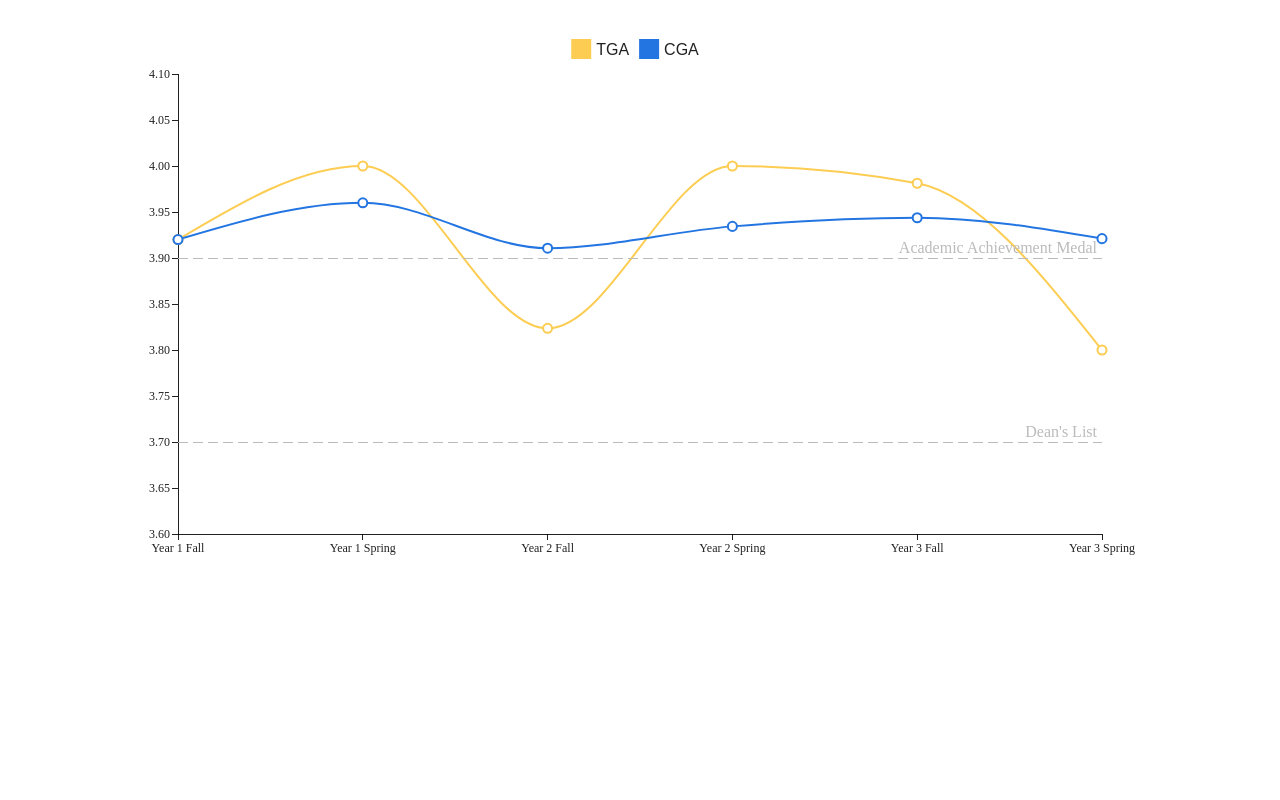
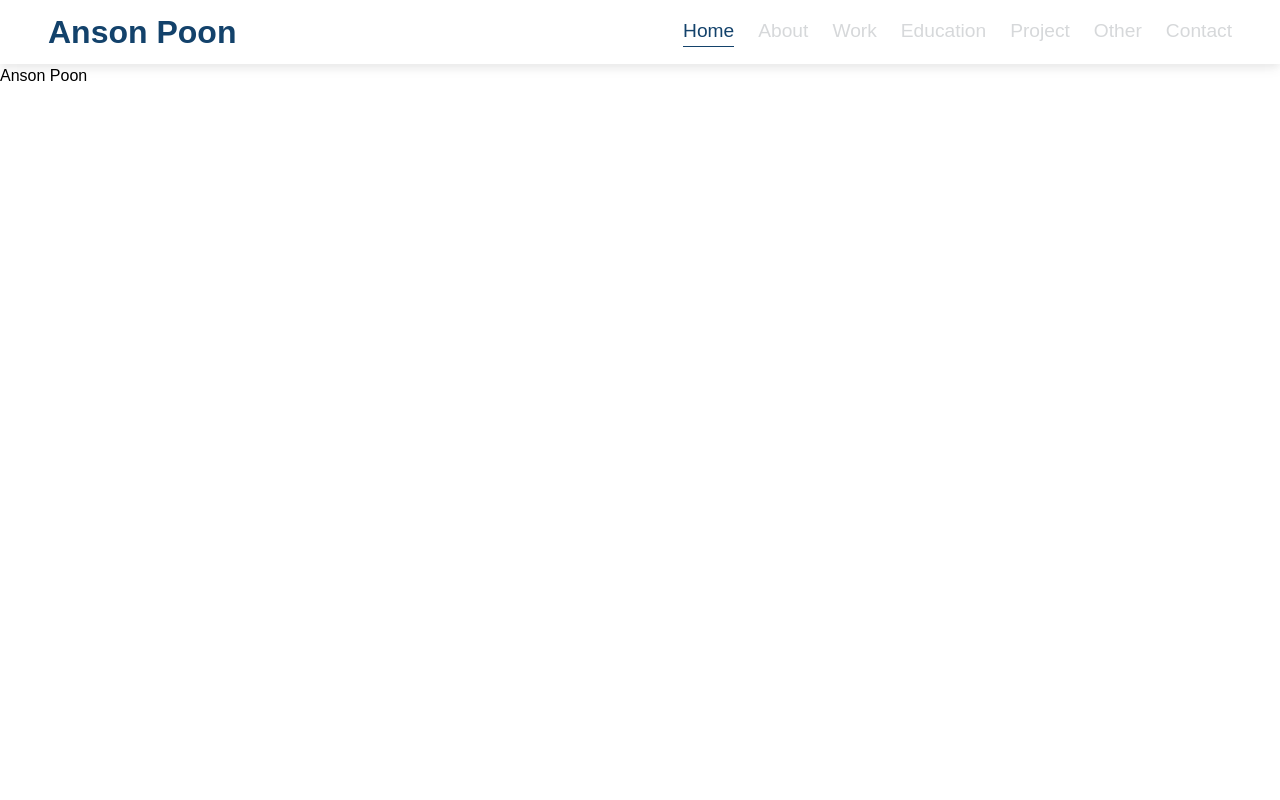
Before and after one commit to Ely2112/personal-website, a React (Vite) app: page / in a window 1280 px wide. Shown: the top 800 px of the page. Built offline with nearby package versions, Linux system fonts and the light colour scheme; a web font is replaced by a local one.

Commit message:
make navbar

```diff
--- a/package.json
+++ b/package.json
@@ -20,6 +20,7 @@
     "@mui/x-charts": "^7.11.1",
     "react": "^18.3.1",
     "react-dom": "^18.3.1",
+    "react-simple-typewriter": "^5.0.1",
     "styled-components": "^6.1.12"
   },
   "devDependencies": {
--- a/src/App.jsx
+++ b/src/App.jsx
@@ -1,10 +1,19 @@
-import { useState, useEffect } from "react";
+import { useState, useEffect, useRef } from "react";
 import { Box, Grid, Typography } from "@mui/material";
 import "./App.css";
 import GPA from "./GPA";
+import Navbar from "./Navbar";
 import { createTheme, ThemeProvider, styled } from "@mui/material/styles";
 
 function App() {
+  const AnsonPoon = useRef(null);
+  const About = useRef(null);
+  const Work = useRef(null);
+  const Education = useRef(null);
+  const Project = useRef(null);
+  const Other = useRef(null);
+  const Contact = useRef(null);
+
   const [count, setCount] = useState(0);
   const theme = createTheme({
     typography: {
@@ -24,8 +33,44 @@ function App() {
 
   return (
     <ThemeProvider theme={theme}>
-      <Box margin="24px auto" height="70vh" width="80vw">
-        <GPA />
+      <Box>
+        <Box position="sticky" width="100%" top="0" zIndex={1}>
+          <Navbar
+            pagesRef={{
+              AnsonPoon: AnsonPoon,
+              About: About,
+              Work: Work,
+              Education: Education,
+              Project: Project,
+              Other: Other,
+              Contact: Contact,
+            }}
+          />
+        </Box>
+        <Box ref={AnsonPoon} width="100vw" height="100vh">
+          <Typography>Anson Poon</Typography>
+        </Box>
+        <Box ref={About} width="100vw" height="100vh">
+          <Typography>About</Typography>
+        </Box>
+        <Box ref={Work} width="100vw" height="100vh">
+          <Typography>Work</Typography>
+        </Box>
+        <Box ref={Education} width="100vw" height="100vh">
+          <Typography>Education</Typography>
+        </Box>
+        <Box ref={Project} width="100vw" height="100vh">
+          <Typography>Project</Typography>
+        </Box>
+        <Box ref={Other} width="100vw" height="100vh">
+          <Typography>Other</Typography>
+        </Box>
+        <Box ref={Contact} width="100vw" height="100vh">
+          <Typography>Contact</Typography>
+        </Box>
+        <Box margin="24px auto" width="90vw" height="70vh">
+          <GPA />
+        </Box>
       </Box>
     </ThemeProvider>
   );
--- /dev/null
+++ b/src/Navbar.jsx
@@ -0,0 +1,217 @@
+import React from "react";
+import { Box, Typography } from "@mui/material";
+import { useState, useEffect } from "react";
+
+const Navbar = (props) => {
+  const [scrollPosition, setScrollPosition] = useState(0);
+  const handleScroll = () => {
+    const position = window.pageYOffset;
+    setScrollPosition(position);
+  };
+
+  const defaultProps = { color: "#D6D8DA" };
+  const selectedProps = { borderBottom: "1px solid #13426B", color: "#13426B" };
+  const hoverProps = { borderBottom: "1px solid #26CAD3", color: "#26CAD3" };
+
+  const [barProps, setBarProps] = useState([
+    selectedProps,
+    defaultProps,
+    defaultProps,
+    defaultProps,
+    defaultProps,
+    defaultProps,
+    defaultProps,
+  ]);
+
+  useEffect(() => {
+    let counter = -1;
+    for (const i in props.pagesRef) {
+      if (scrollPosition < props.pagesRef[i].current.offsetTop - 65) {
+        break;
+      }
+      ++counter;
+    }
+    let tempBarProps = [
+      defaultProps,
+      defaultProps,
+      defaultProps,
+      defaultProps,
+      defaultProps,
+      defaultProps,
+      defaultProps,
+    ];
+    tempBarProps[counter] = selectedProps;
+    setBarProps(tempBarProps);
+  }, [scrollPosition]);
+
+  useEffect(() => {
+    window.addEventListener("scroll", handleScroll, { passive: true });
+    return () => {
+      window.removeEventListener("scroll", handleScroll);
+    };
+  }, []);
+
+  const scrollToSection = (elementRef) => {
+    window.scrollTo({
+      top: elementRef.current.offsetTop - 65,
+      behavior: "smooth",
+    });
+  };
+
+  return (
+    <Box
+      justifyContent="space-between"
+      alignItems="center"
+      bgcolor="#FFFFFF"
+      sx={{
+        boxShadow: "0px 7px 10px 0px #0000000A ,0px 3px 8px 0px #0000000F",
+        padding: { xs: "4px 12px", md: "8px 48px" },
+        display: { xs: "block", md: "flex" },
+      }}
+    >
+      <Box width="fit-content" sx={{ margin: { xs: "0 auto", md: "0" } }}>
+        <Typography
+          color="#13426B"
+          letterSpacing="0px"
+          fontWeight="700"
+          sx={{
+            fontSize: { xs: "1.5rem", md: "2rem" },
+            cursor: "pointer",
+            transition: "all .2s ease",
+            "&:hover": {
+              letterSpacing: "3px",
+            },
+          }}
+          onClick={() => {
+            scrollToSection(props.pagesRef.AnsonPoon);
+          }}
+        >
+          Anson Poon
+        </Typography>
+      </Box>
+      <Box
+        height="fit-content"
+        width="fit-content"
+        sx={{
+          gap: { xs: "12px", md: "24px" },
+          display: "flex",
+          margin: { xs: "0 auto", md: "0" },
+        }}
+      >
+        <Typography
+          {...barProps[0]}
+          sx={{
+            fontSize: { xs: "0.7rem", md: "1.2rem" },
+            cursor: "pointer",
+            transition: "all .2s ease",
+            "&:hover": {
+              ...hoverProps,
+            },
+          }}
+          onClick={() => {
+            scrollToSection(props.pagesRef.AnsonPoon);
+          }}
+        >
+          Home
+        </Typography>
+        <Typography
+          {...barProps[1]}
+          sx={{
+            fontSize: { xs: "0.7rem", md: "1.2rem" },
+            cursor: "pointer",
+            transition: "all .2s ease",
+            "&:hover": {
+              ...hoverProps,
+            },
+          }}
+          onClick={() => {
+            scrollToSection(props.pagesRef.About);
+          }}
+        >
+          About
+        </Typography>
+        <Typography
+          {...barProps[2]}
+          sx={{
+            fontSize: { xs: "0.7rem", md: "1.2rem" },
+            cursor: "pointer",
+            transition: "all .2s ease",
+            "&:hover": {
+              ...hoverProps,
+            },
+          }}
+          onClick={() => {
+            scrollToSection(props.pagesRef.Work);
+          }}
+        >
+          Work
+        </Typography>
+        <Typography
+          {...barProps[3]}
+          sx={{
+            fontSize: { xs: "0.7rem", md: "1.2rem" },
+            cursor: "pointer",
+            transition: "all .2s ease",
+            "&:hover": {
+              ...hoverProps,
+            },
+          }}
+          onClick={() => {
+            scrollToSection(props.pagesRef.Education);
+          }}
+        >
+          Education
+        </Typography>
+        <Typography
+          {...barProps[4]}
+          sx={{
+            fontSize: { xs: "0.7rem", md: "1.2rem" },
+            cursor: "pointer",
+            transition: "all .2s ease",
+            "&:hover": {
+              ...hoverProps,
+            },
+          }}
+          onClick={() => {
+            scrollToSection(props.pagesRef.Project);
+          }}
+        >
+          Project
+        </Typography>
+        <Typography
+          {...barProps[5]}
+          sx={{
+            fontSize: { xs: "0.7rem", md: "1.2rem" },
+            cursor: "pointer",
+            "&:hover": {
+              ...hoverProps,
+            },
+          }}
+          onClick={() => {
+            scrollToSection(props.pagesRef.Other);
+          }}
+        >
+          Other
+        </Typography>
+        <Typography
+          {...barProps[6]}
+          sx={{
+            fontSize: { xs: "0.7rem", md: "1.2rem" },
+            cursor: "pointer",
+            transition: "all .2s ease",
+            "&:hover": {
+              ...hoverProps,
+            },
+          }}
+          onClick={() => {
+            scrollToSection(props.pagesRef.Contact);
+          }}
+        >
+          Contact
+        </Typography>
+      </Box>
+    </Box>
+  );
+};
+
+export default Navbar;
```
Also changed, not shown: 1 other file (tests, documents, lock files or other folders).
